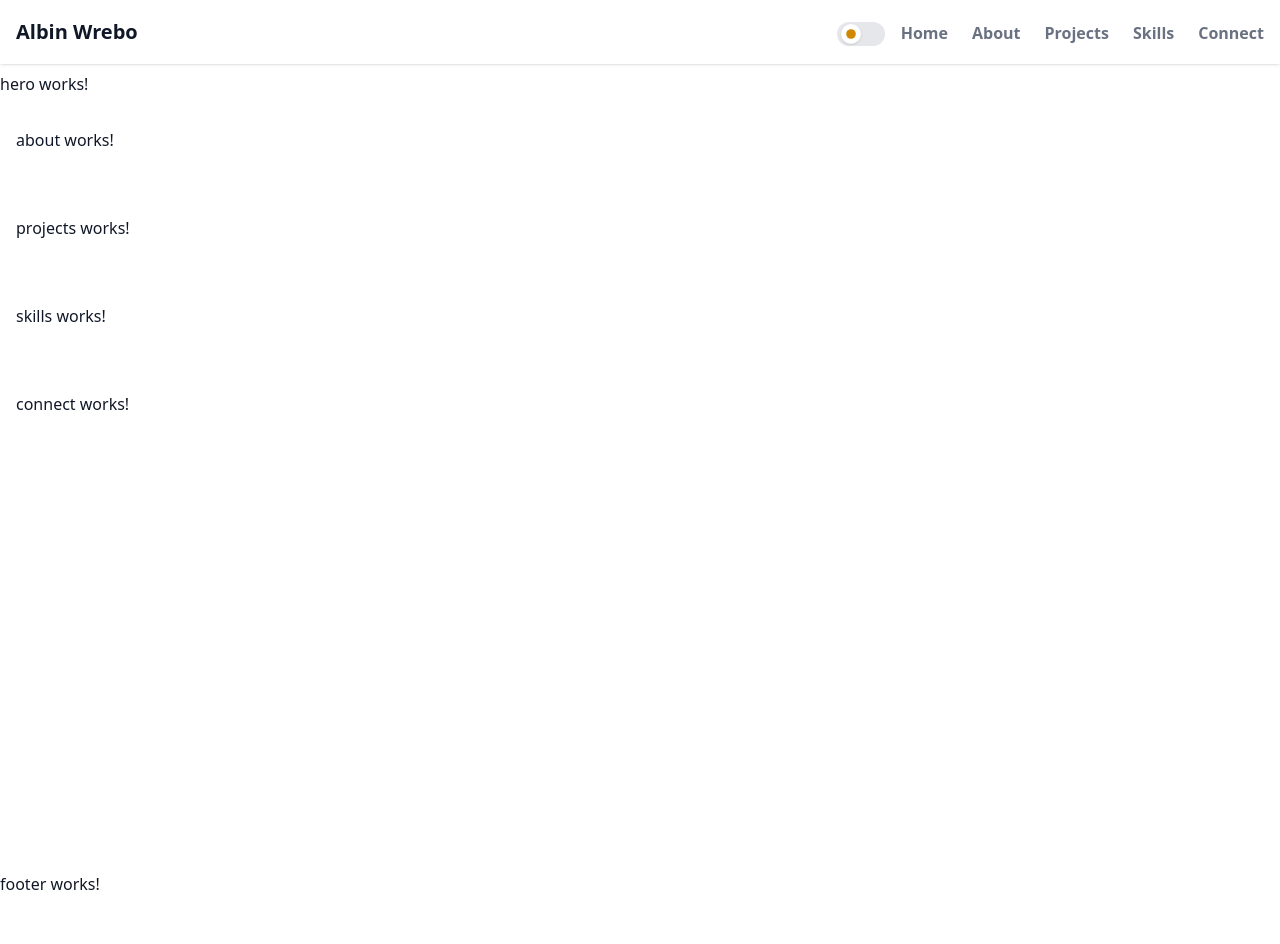
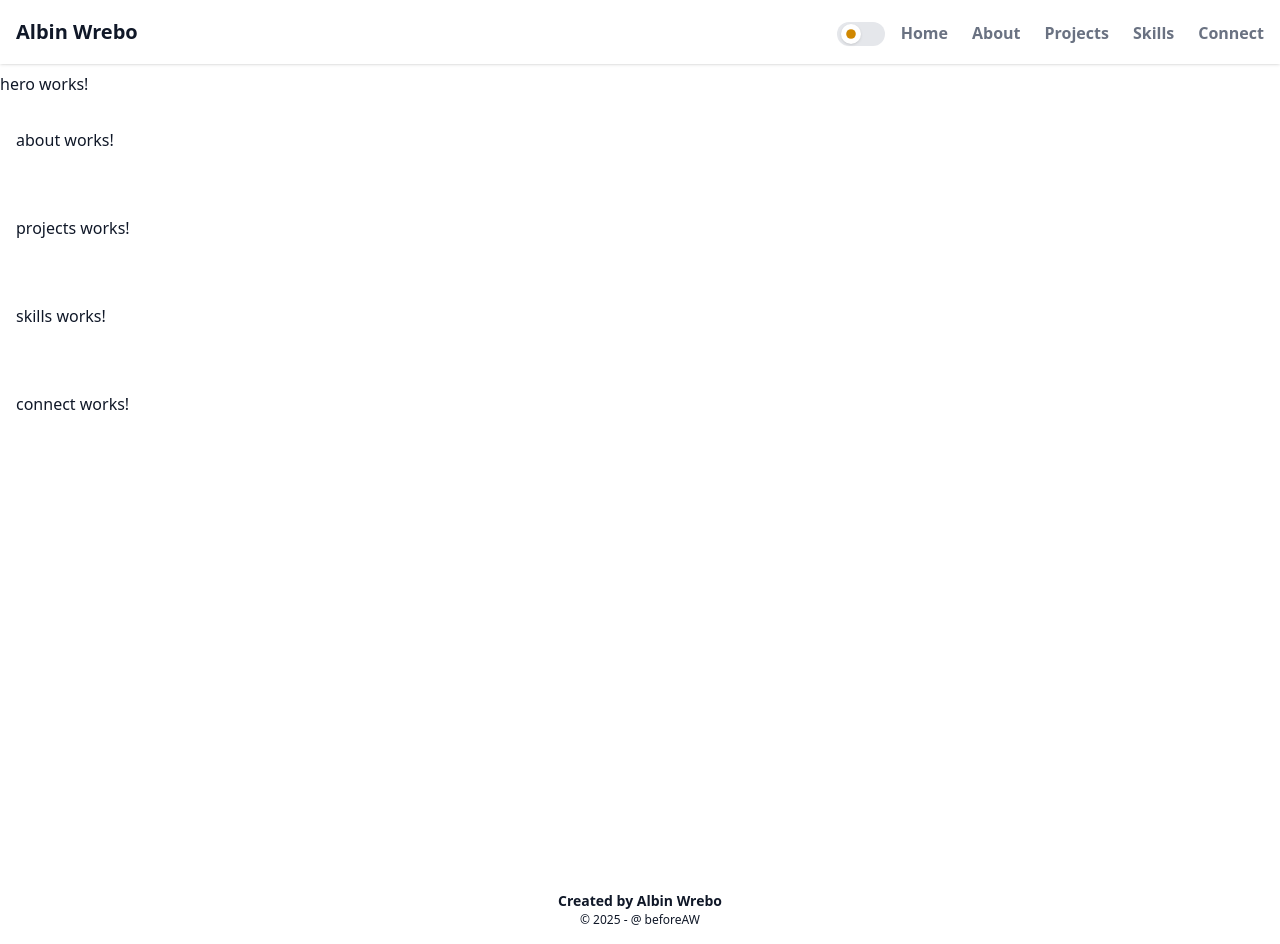
Before and after one commit to beforeAW/portfolio, an Angular app in the folder portfolio/: page / in a window 1280 px wide. Before the commit the page ends 896 px from the top, so only its background shows below. Built offline with nearby package versions, Linux system fonts and the light colour scheme.

Commit message:
Feat: design footer

```diff
--- a/portfolio/src/app/components/footer/footer.component.html
+++ b/portfolio/src/app/components/footer/footer.component.html
@@ -1 +1,8 @@
-<p>footer works!</p>
+<div class="flex justify-center p-4">
+  <div class="flex-shrink-0">
+    <a href="#" class="text-sm font-bold text-gray-900 dark:text-white">
+      {{ title }}
+    </a>
+    <p class="place-self-center text-xs">&#169; {{ year }} - &#64; beforeAW </p>
+  </div>
+</div>
--- a/portfolio/src/app/components/footer/footer.component.ts
+++ b/portfolio/src/app/components/footer/footer.component.ts
@@ -7,5 +7,6 @@ import { Component } from '@angular/core';
   styleUrl: './footer.component.css'
 })
 export class FooterComponent {
-
+  title: string = 'Created by Albin Wrebo';
+  year: string = '2025';
 }
```
